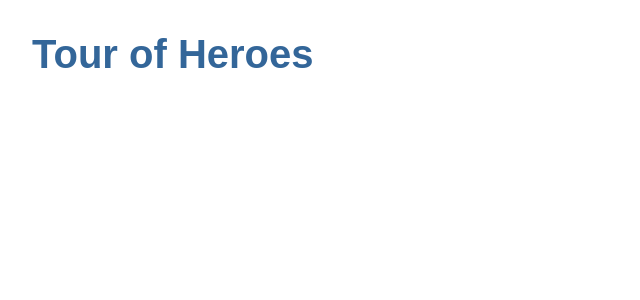
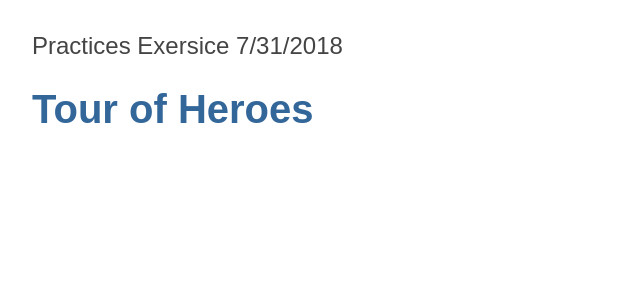
Before and after one commit to FoxGeoff/hero1, an Angular app: page / in a window 1280 px wide. Shown: the top 300 px of the page, without its empty margins (0-640 px from the left). Built offline with nearby package versions, Linux system fonts and the light colour scheme.

Commit message:
Update app.component binding examples

```diff
--- a/src/app/app.component.html
+++ b/src/app/app.component.html
@@ -1 +1,4 @@
+<!-- property binding-->
+<h2 [textContent]='description'></h2>
+<!-- interpolation -->
 <h1>{{title}}</h1>
--- a/src/app/app.component.ts
+++ b/src/app/app.component.ts
@@ -7,4 +7,5 @@ import { Component } from '@angular/core';
 })
 export class AppComponent {
   title = 'Tour of Heroes';
+  description = 'Practices Exersice 7/31/2018';
 }
```
